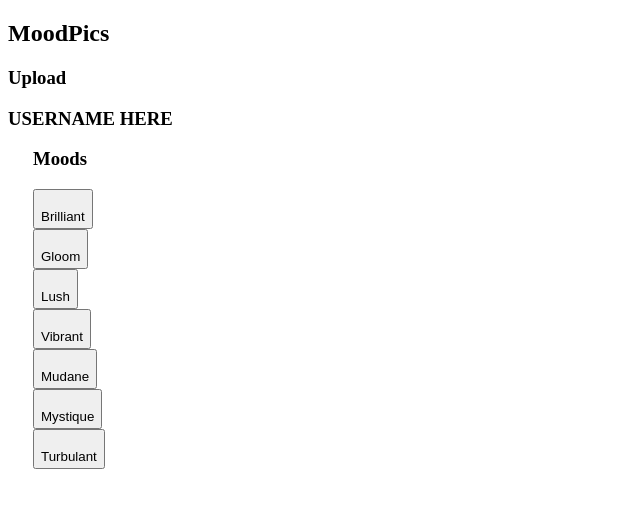
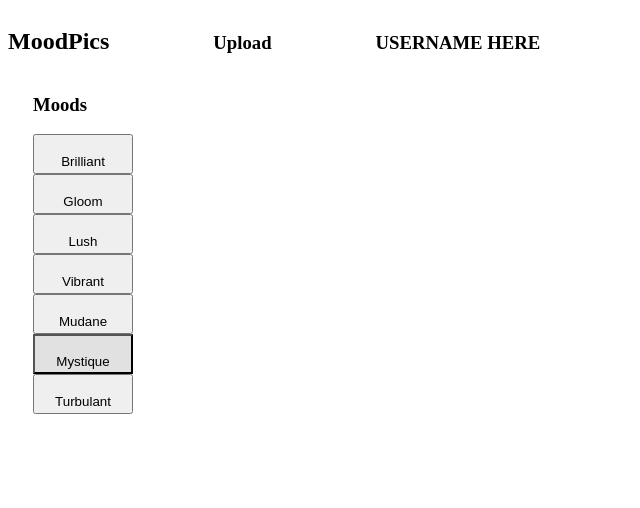
Before and after one commit to dylanPMurphy/MoodPics, a Django app: page / in a window 1280 px wide. Shown: the top 508 px of the page, without its empty margins (0-640 px from the left). Run offline with Django 3.2, Linux system fonts and the light colour scheme.

Commit message:
much better CSS

```diff
--- a/moodpics/moodpics_app/static/css/hov.css
+++ /dev/null
@@ -1,67 +0,0 @@
-/* Sink */
-.hvr-sink {
-    /*display: inline-block; */
-    vertical-align: middle;
-    -webkit-transform: perspective(1px) translateZ(0);
-    transform: perspective(1px) translateZ(0);
-    box-shadow: 0 0 1px rgba(0, 0, 0, 0);
-    -webkit-transition-duration: 0.3s;
-    transition-duration: 0.3s;
-    -webkit-transition-property: transform;
-    transition-property: transform;
-    -webkit-transition-timing-function: ease-out;
-    transition-timing-function: ease-out;
-}
-.hvr-sink:hover, .hvr-sink:focus, .hvr-sink:active {
-    -webkit-transform: translateY(8px);
-    transform: translateY(8px);
-}
-
-
-.hvr-glow {
-    /* display: inline-block; */
-    vertical-align: middle;
-    -webkit-transform: perspective(1px) translateZ(0);
-    transform: perspective(1px) translateZ(0);
-    box-shadow: 0 0 1px rgba(0, 0, 0, 0);
-    -webkit-transition-duration: 0.3s;
-    transition-duration: 0.3s;
-    -webkit-transition-property: box-shadow;
-    transition-property: box-shadow;
-}
-.hvr-glow:hover, .hvr-glow:focus, .hvr-glow:active {
-    box-shadow: 0 0 8px rgba(0, 0, 0, 0.6);
-}
-
-
-
-/* Underline From Center */
-.hvr-underline-from-center {
-    /* display: inline-block; */
-    vertical-align: middle;
-    -webkit-transform: perspective(1px) translateZ(0);
-    transform: perspective(1px) translateZ(0);
-    box-shadow: 0 0 1px rgba(0, 0, 0, 0);
-    position: relative;
-    overflow: hidden;
-}
-.hvr-underline-from-center:before {
-    content: "";
-    position: absolute;
-    z-index: -1;
-    left: 51%;
-    right: 51%;
-    bottom: 0;
-    background: #2098D1;
-    height: 4px;
-    -webkit-transition-property: left, right;
-    transition-property: left, right;
-    -webkit-transition-duration: 0.3s;
-    transition-duration: 0.3s;
-    -webkit-transition-timing-function: ease-out;
-    transition-timing-function: ease-out;
-}
-.hvr-underline-from-center:hover:before, .hvr-underline-from-center:focus:before, .hvr-underline-from-center:active:before {
-    left: 0;
-    right: 0;
-}
--- a/moodpics/moodpics_app/static/css/style.css
+++ b/moodpics/moodpics_app/static/css/style.css
@@ -14,27 +14,126 @@ ul{
     padding-top:18px;
     padding-bottom:3px;
     margin-right:4px;
+    width:100px;
+    text-align: center;
+}
+nav h1,h3{
+    display: inline-block;
+}
+nav h3{
+    padding-left:100px;
 }
 
-#brilliant{
-
+/* #brilliant{
+    background-color: gold;
 }
 #gloom{
-
+    background-color: darkmagenta;
 }
 #lush{
-
+    background-color: darkmagenta;
 }
 #vibrant{
-
+    background-color: darkmagenta;
 }
 #mudane{
+    background-color: darkmagenta;
 
 }
 #mystique{
-
+    background-color: darkmagenta;
 }
 #turbulant{
+    background-color: darkmagenta;
+
+} */
 
 
+
+
+
+/* Hover stuff */
+
+
+  /* Box Shadow Inset */
+.hvr-box-shadow-inset {
+    display: inline-block;
+    vertical-align: middle;
+    -webkit-transform: perspective(1px) translateZ(0);
+    transform: perspective(1px) translateZ(0);
+    box-shadow: 0 0 1px rgba(0, 0, 0, 0);
+    -webkit-transition-duration: 0.3s;
+    transition-duration: 0.3s;
+    -webkit-transition-property: box-shadow;
+    transition-property: box-shadow;
+    box-shadow: inset 0 0 0 rgba(0, 0, 0, 0.6), 0 0 1px rgba(0, 0, 0, 0);
+    /* Hack to improve aliasing on mobile/tablet devices */
 }
+.hvr-box-shadow-inset:hover, .hvr-box-shadow-inset:focus, .hvr-box-shadow-inset:active {
+    box-shadow: inset 2px 2px 2px rgba(0, 0, 0, 0.6), 0 0 1px rgba(0, 0, 0, 0);
+    background-color: whitesmoke;
+    /* Hack to improve aliasing on mobile/tablet devices */
+}
+
+
+ /* Skew Backward */
+ .hvr-skew-backward {
+    display: inline-block;
+    vertical-align: middle;
+    -webkit-transform: perspective(1px) translateZ(0);
+    transform: perspective(1px) translateZ(0);
+    box-shadow: 0 0 1px rgba(0, 0, 0, 0);
+    -webkit-transition-duration: 0.3s;
+    transition-duration: 0.3s;
+    -webkit-transition-property: transform;
+    transition-property: transform;
+    -webkit-transform-origin: 0 100%;
+    transform-origin: 0 100%;
+  }
+  .hvr-skew-backward:hover, .hvr-skew-backward:focus, .hvr-skew-backward:active {
+    -webkit-transform: skew(10deg);
+    transform: skew(10deg);
+  }
+
+
+/* Radial In */
+.hvr-radial-in {
+    display: inline-block;
+    vertical-align: middle;
+    -webkit-transform: perspective(1px) translateZ(0);
+    transform: perspective(1px) translateZ(0);
+    box-shadow: 0 0 1px rgba(0, 0, 0, 0);
+    position: relative;
+    overflow: hidden;
+    background:#9400D3;
+    -webkit-transition-property: color;
+    transition-property: color;
+    -webkit-transition-duration: 0.3s;
+    transition-duration: 0.3s;
+}
+.hvr-radial-in:before {
+    content: "";
+    position: absolute;
+    z-index: -1;
+    top: 0;
+    left: 0;
+    right: 0;
+    bottom: 0;
+    background: #e1e1e1;
+    border-radius: 100%;
+    -webkit-transform: scale(2);
+    transform: scale(2);
+    -webkit-transition-property: transform;
+    transition-property: transform;
+    -webkit-transition-duration: 0.3s;
+    transition-duration: 0.3s;
+    -webkit-transition-timing-function: ease-out;
+    transition-timing-function: ease-out;
+    }
+.hvr-radial-in:hover, .hvr-radial-in:focus, .hvr-radial-in:active {
+    color: white;
+    }
+.hvr-radial-in:hover:before, .hvr-radial-in:focus:before, .hvr-radial-in:active:before {
+    -webkit-transform: scale(0);
+    transform: scale(0);
+    }
--- a/moodpics/moodpics_app/templates/index.html
+++ b/moodpics/moodpics_app/templates/index.html
@@ -7,7 +7,6 @@
 
     {% load static %}
     <link rel="stylesheet" type="text/css" href="{% static 'css/style.css' %}">
-    <link rel="stylesheet" type="text/css" href="{% static 'css/hov.css' %}">
 
 </head>
 <body>
@@ -26,13 +25,13 @@
 
     <div id="menu">
         <h3>Moods</h3>
-        <button id="brilliant"class="btn hvr-sink">Brilliant</button>
-        <button id="gloom" class="btn hvr-sink">Gloom</button>
-        <button id="lush" class="btn hvr-sink">Lush</button>
-        <button id="vibrant" class="btn hvr-sink">Vibrant</button>
-        <button id="mundane" class="btn hvr-sink">Mudane</button>
-        <button id="mystique" class="btn hvr-sink">Mystique</button>
-        <button id="turbulant" class="btn hvr-sink">Turbulant</button>
+        <button id="brilliant"class="btn hvr-skew-backward">Brilliant</button>
+        <button id="gloom" class="btn hvr-box-shadow-inset">Gloom</button>
+        <button id="lush" class="btn hvr-box-shadow-inset">Lush</button>
+        <button id="vibrant" class="btn hvr-box-shadow-inset">Vibrant</button>
+        <button id="mundane" class="btn hvr-box-shadow-inset">Mudane</button>
+        <button id="mystique" class="btn hvr-radial-in">Mystique</button>
+        <button id="turbulant" class="btn hvr-box-shadow-inset">Turbulant</button>
 
 
     </div>
```
